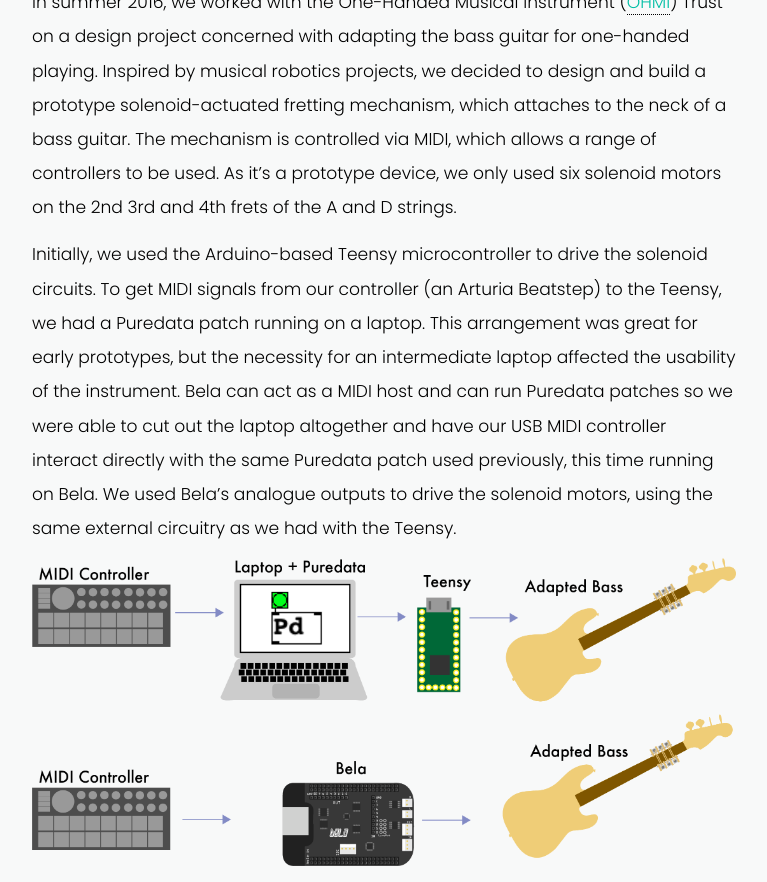
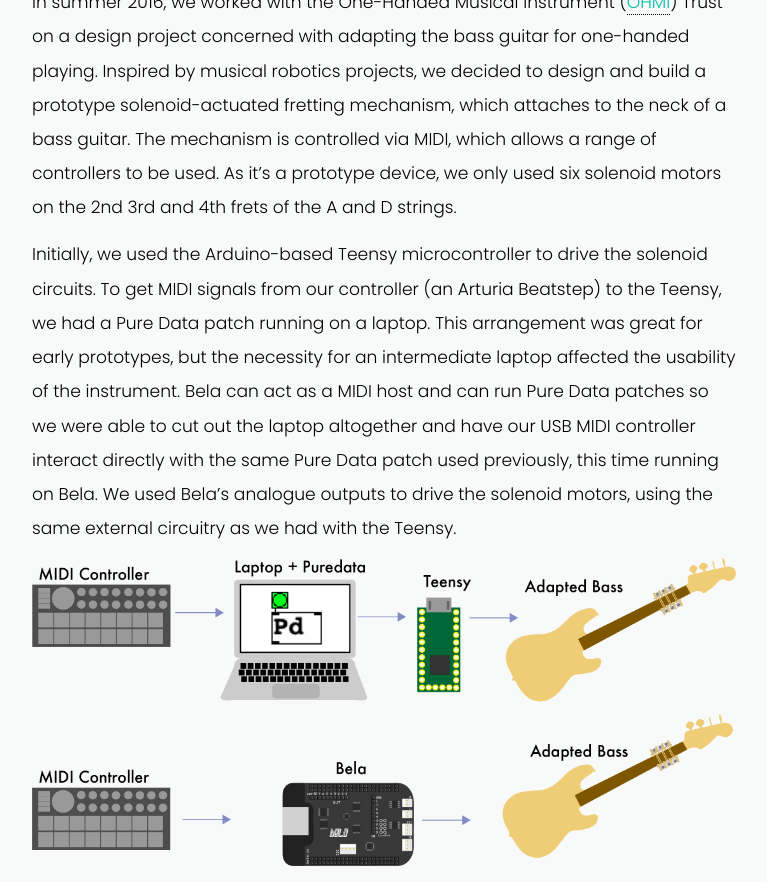
Before and after one commit to BelaPlatform/bela_newBlog, a Jekyll site: the page built from docs/_posts/2017-02-01-jacobohmi.markdown, in a window 1280 px wide and 900 px high, scrolled down 1124 px, cut to the strip 18-900 px from the top of the window. Shown: the whole strip, without its empty margins (256-1023 px from the left). Built offline with Jekyll 4.4.1, drawn with Linux system fonts in a browser that asks for light colours; nearby versions of some CDN libraries; some of the changed text lies outside the part shown.

Commit message:
Updated Puredata to Pure Data

```diff
--- a/docs/_posts/2017-02-01-jacobohmi.markdown
+++ b/docs/_posts/2017-02-01-jacobohmi.markdown
@@ -16,7 +16,7 @@
 
 In summer 2016, we worked with the One-Handed Musical Instrument ([OHMI](http://www.ohmi.org.uk/)) Trust on a design project concerned with adapting the bass guitar for one-handed playing. Inspired by musical robotics projects, we decided to design and build a prototype solenoid-actuated fretting mechanism, which attaches to the neck of a bass guitar. The mechanism is controlled via MIDI, which allows a range of controllers to be used. As it’s a prototype device, we only used six solenoid motors on the 2nd 3rd and 4th frets of the A and D strings.
 
-Initially, we used the Arduino-based Teensy microcontroller to drive the solenoid circuits. To get MIDI signals from our controller (an Arturia Beatstep) to the Teensy, we had a Puredata patch running on a laptop. This arrangement was great for early prototypes, but the necessity for an intermediate laptop affected the usability of the instrument. Bela can act as a MIDI host and can run Puredata patches so we were able to cut out the laptop altogether and have our USB MIDI controller interact directly with the same Puredata patch used previously, this time running on Bela. We used Bela’s analogue outputs to drive the solenoid motors, using the same external circuitry as we had with the Teensy.
+Initially, we used the Arduino-based Teensy microcontroller to drive the solenoid circuits. To get MIDI signals from our controller (an Arturia Beatstep) to the Teensy, we had a Pure Data patch running on a laptop. This arrangement was great for early prototypes, but the necessity for an intermediate laptop affected the usability of the instrument. Bela can act as a MIDI host and can run Pure Data patches so we were able to cut out the laptop altogether and have our USB MIDI controller interact directly with the same Pure Data patch used previously, this time running on Bela. We used Bela’s analogue outputs to drive the solenoid motors, using the same external circuitry as we had with the Teensy.
 
 {% include single-image.html fileName="Jacob-OHMI/2_Signal_Path.png" caption="" %}
 
@@ -28,9 +28,9 @@
 
 {% include single-image.html fileName="Jacob-OHMI/4_Breadboard_Annotated.png" caption="The final circuit on a breadboard." %}
 
-## MIDI communication with Puredata
+## MIDI communication with Pure Data
 
-Listening for incoming MIDI messages and passing them to the analogue outputs requires a very simple Puredata patch. We used the `[notein`] object to listen for any incoming MIDI notes. We then used the `[sel`] object to extract MIDI notes corresponding to the buttons on the controller that we wanted to use. The arguments of the `[sel`] object are the MIDI note numbers we are looking for, and the outputs correspond to the order that these arguments are written. We then connect the outputs to corresponding `[dac~`] objects.
+Listening for incoming MIDI messages and passing them to the analogue outputs requires a very simple Pure Data patch. We used the `[notein`] object to listen for any incoming MIDI notes. We then used the `[sel`] object to extract MIDI notes corresponding to the buttons on the controller that we wanted to use. The arguments of the `[sel`] object are the MIDI note numbers we are looking for, and the outputs correspond to the order that these arguments are written. We then connect the outputs to corresponding `[dac~`] objects.
 
 {% include single-image.html fileName="Jacob-OHMI/5_Puredata_Patch.png" caption="The Pure Data patch that we ran on Bela." %}
 
```
